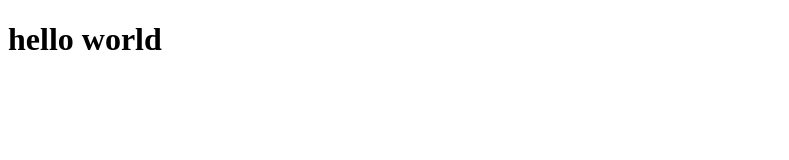
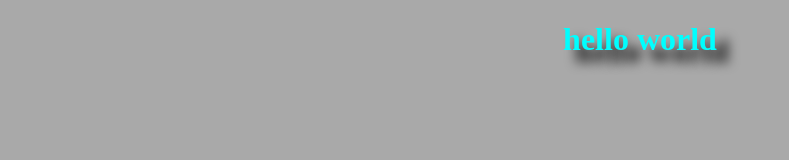
Before and after one commit to edskate/edskate.github.io, a plain HTML site: page ED edition 2022/ed figurino/index.html in a window 1280 px wide. Shown: the whole page, without its empty margins (0-789 px from the left). Drawn offline with Linux system fonts and the light colour scheme.

Commit message:
selecionando cores

```diff
--- a/ED edition 2022/ed figurino/index.html
+++ b/ED edition 2022/ed figurino/index.html
@@ -5,6 +5,14 @@
     <meta http-equiv="X-UA-Compatible" content="IE=edge">
     <meta name="viewport" content="width=device-width, initial-scale=1.0">
     <title>Document</title>
+    <style>
+        body{
+            color: aqua;
+            text-align: center;
+            background-color: darkgray;
+            text-shadow: 12px 12px 12px #000000;
+        }
+    </style>
 </head>
 <body>
     <h1>hello world </h1>
```
